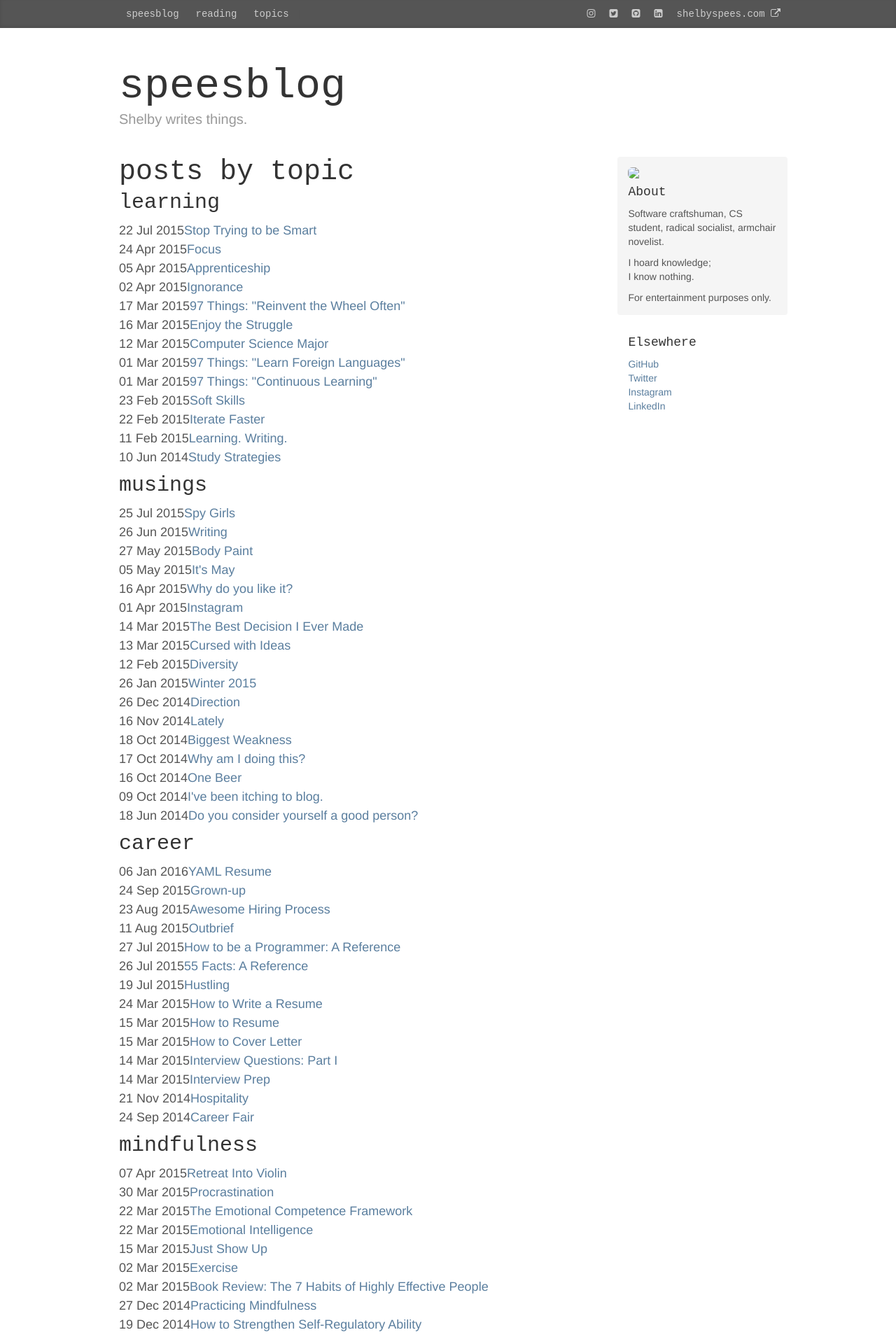
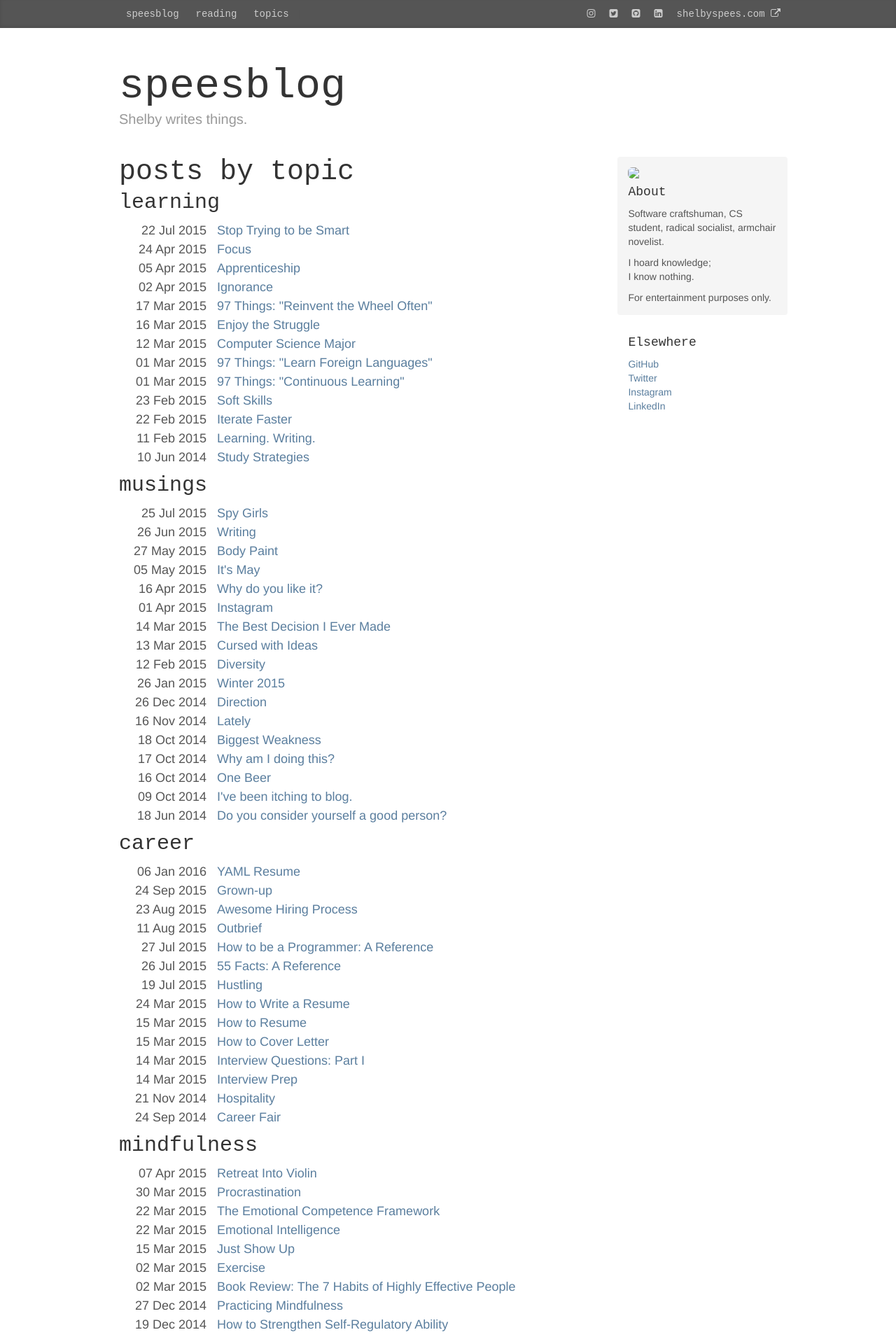
Before and after one commit to shelbyspees/speesblog, a Jekyll site: the page built from _pages/topics.md, in a window 1280 px wide. Shown: the top 1910 px of the page at 70% size. Built offline with Jekyll 4.4.1, drawn with Linux system fonts in a browser that asks for light colours; nearby versions of some CDN libraries.

Commit message:
Fix posts by topic styling/spacing

```diff
--- a/_includes/JB/pages_list
+++ b/_includes/JB/pages_list
@@ -30,7 +30,7 @@ Usage:
       	{% if page.url == node.url %}
       	<li class="active">
           <table>
-          <td class="td-align"><span class="post-date">{{ node.date | date: "%d %b %Y" }}</span></td>
+          <td class="list-by-topic"><span class="post-date">{{ node.date | date: "%d %b %Y" }}</span></td>
           <td><a href="{{ BASE_PATH }}{{node.url}}" class="active">{{node.title}}</a></td>
           </table>
         </li>
@@ -38,7 +38,7 @@ Usage:
       	{% else %}
       	<li class="grey">
           <table>
-          <td class="td-align"><span class="post-date">{{ node.date | date: "%d %b %Y" }}</span></td>
+          <td class="list-by-topic"><span class="post-date">{{ node.date | date: "%d %b %Y" }}</span></td>
           <td><a href="{{ node.url | prepend: site.baseurl }}">{{node.title}}</a></td>
           </table>
         </li>
--- a/_sass/_style.scss
+++ b/_sass/_style.scss
@@ -194,6 +194,13 @@ a:hover {
   padding-bottom: 30px;
 }
 
+.list-by-topic {
+  width: 140px;
+  text-align: right;
+  vertical-align: top;
+  padding-right: 15px;
+}
+
 .older-newer a {
   color: #444;
   font-family: "Helvetica Neue", Helvetica, Arial, sans-serif;
```
Also changed, not shown: _includes/pages.html (deleted, +0 -16 lines).
